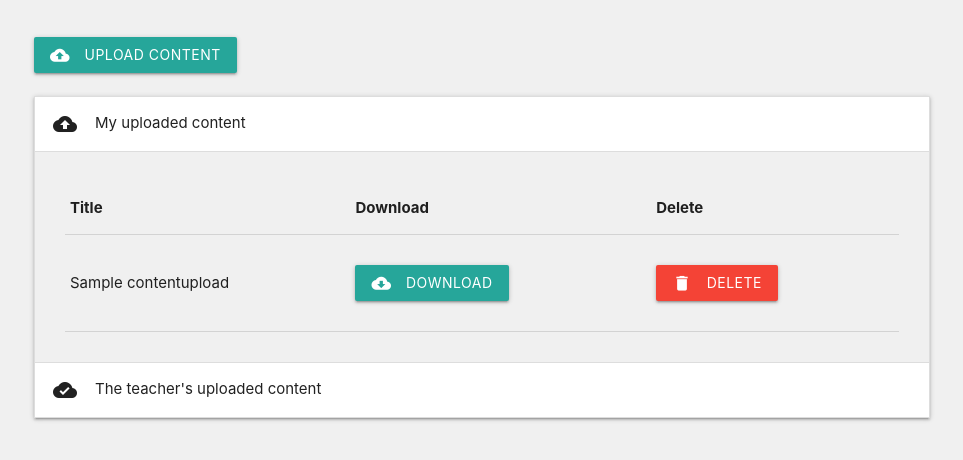
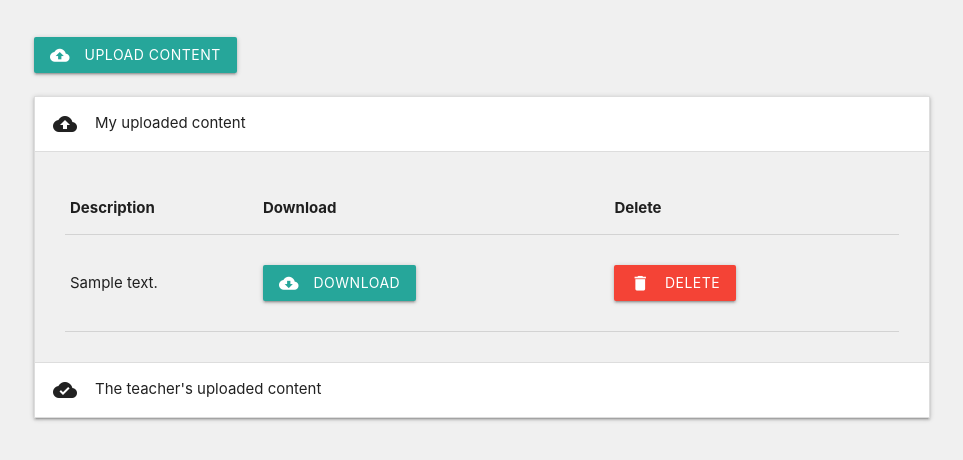
Before and after one commit to faithy80/fsd-project, a Django app: template dashboard/templates/student.html in a window 1280 px wide. Shown: the part 132-592 px from the top of the page, without its empty margins (158-1121 px from the left). Run offline with Django 3.2, Linux system fonts and the light colour scheme; the template is opened without the code that fills it: values that come from a table or form of the project are taken from there, others are empty; tables that the repository leaves empty hold one stand-in row (values such as "Sample post").

Commit message:
Title changed to description in ContentUpload model.

```diff
--- a/dashboard/models.py
+++ b/dashboard/models.py
@@ -49,7 +49,7 @@ class ContentUpload(models.Model):
     """
 
     user = models.ForeignKey(User, on_delete=models.CASCADE)
-    title = models.CharField('Title', max_length=100)
+    description = models.CharField('Description', max_length=200)
     content = models.FileField('Upload content', storage=gd_storage)
     upload_date = models.DateField(auto_now_add=True)
 
--- a/dashboard/templates/organize_student.html
+++ b/dashboard/templates/organize_student.html
@@ -34,7 +34,7 @@
             <table class="responsive-table">
                 <thead>
                     <tr>
-                        <th>Title</th>
+                        <th>Description</th>
 
                         <th>Download</th>
 
@@ -45,7 +45,7 @@
                 <tbody>
                     {% for item in student_content %}
                     <tr>
-                        <td>{{ item.title }}</td>
+                        <td>{{ item.description }}</td>
 
                         <td>
                             <a href="{{ item.content.url }}" class="waves-effect waves-light btn"
--- a/dashboard/templates/student.html
+++ b/dashboard/templates/student.html
@@ -22,7 +22,7 @@
             <table class="responsive-table">
                 <thead>
                     <tr>
-                        <th>Title</th>
+                        <th>Description</th>
 
                         <th>Download</th>
 
@@ -33,7 +33,7 @@
                 <tbody>
                     {% for item in uploaded_content %}
                     <tr>
-                        <td>{{ item.title }}</td>
+                        <td>{{ item.description }}</td>
 
                         <td>
                             <a href="{{ item.content.url }}" class="waves-effect waves-light btn"
@@ -75,7 +75,7 @@
             <table class="responsive-table">
                 <thead>
                     <tr>
-                        <th>Title</th>
+                        <th>Description</th>
 
                         <th>Download</th>
 
@@ -86,7 +86,7 @@
                 <tbody>
                     {% for item in teacher_content %}
                     <tr>
-                        <td>{{ item.title }}</td>
+                        <td>{{ item.description }}</td>
 
                         <td>
                             <a href="{{ item.content.url }}" class="waves-effect waves-light btn"
--- a/dashboard/templates/teacher.html
+++ b/dashboard/templates/teacher.html
@@ -26,7 +26,7 @@
             <table class="responsive-table">
                 <thead>
                     <tr>
-                        <th>Title</th>
+                        <th>Description</th>
 
                         <th>Download</th>
 
@@ -37,7 +37,7 @@
                 <tbody>
                     {% for item in uploaded_content %}
                     <tr>
-                        <td>{{ item.title }}</td>
+                        <td>{{ item.description }}</td>
 
                         <td>
                             <a href="{{ item.content.url }}" class="waves-effect waves-light btn"
```
Also changed, not shown: dashboard/forms.py (+4 -5 lines), dashboard/migrations/0006_auto_20200605_0020.py (added).
